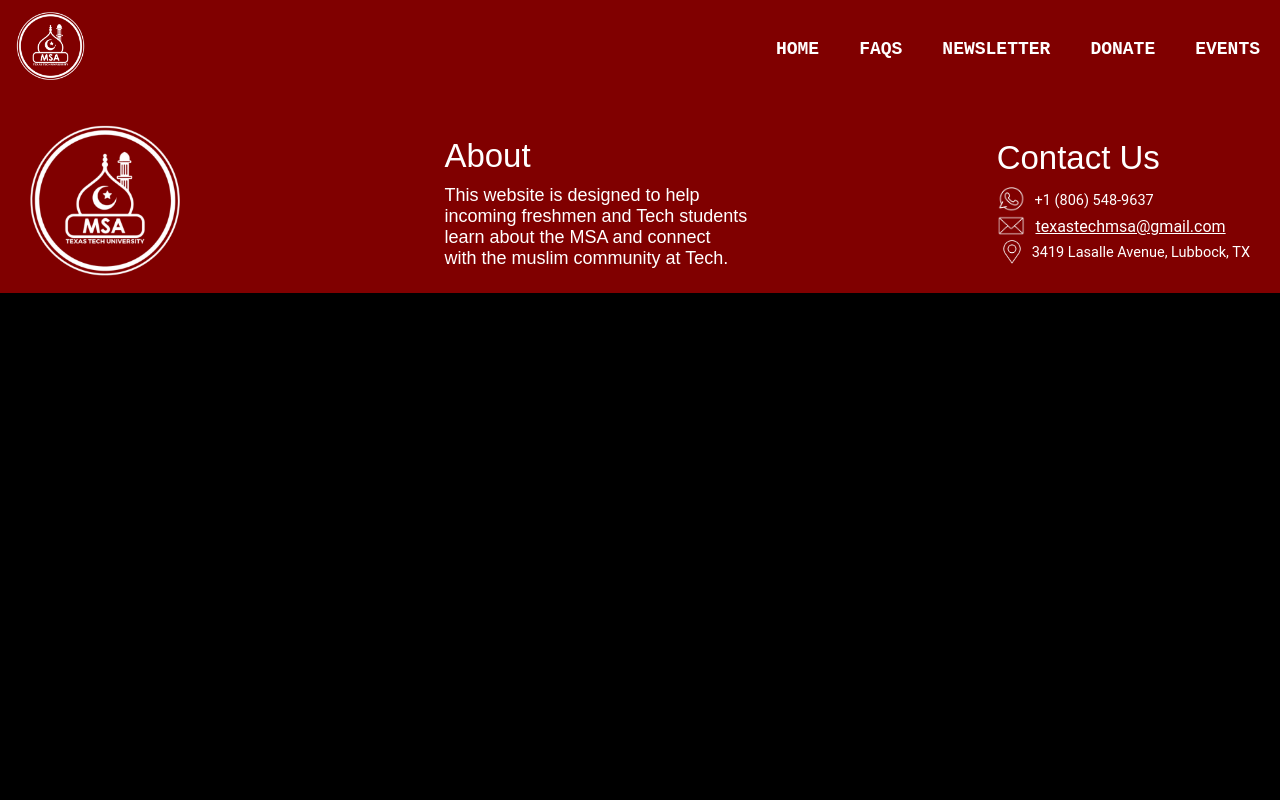
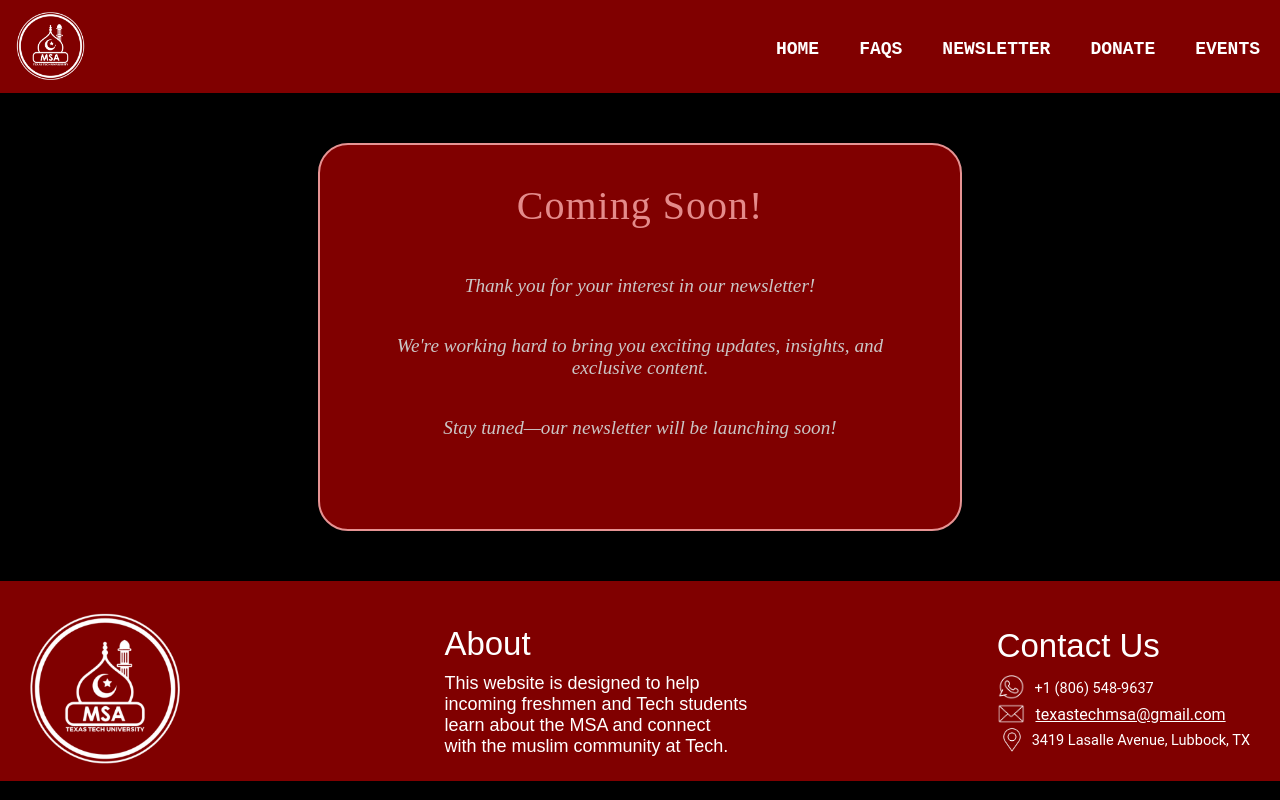
Before and after one commit to lbm-realty/MSA-Website-Redesigned, a React (Create React App) app: page /newsletter in a window 1280 px wide. Built offline with nearby package versions, Linux system fonts and the light colour scheme.

Commit message:
commit 1.5

```diff
--- a/src/App.jsx
+++ b/src/App.jsx
@@ -3,8 +3,10 @@ import Navbar from "./components/navbar";
 import Footer from "./components/footer";
 import Home from "./pages/home";
 import Faqs from "./pages/faqs";
+import Newsletter from "./pages/newsletter";
 import Donations from "./pages/donations";
 import Events from "./pages/events";
+
 
 function App() {
   return (
@@ -14,6 +16,7 @@ function App() {
         <Routes>
         <Route path='/' element={<Home />} />
         <Route path='/faqs' element={<Faqs />} />
+        <Route path='/newsletter' element={<Newsletter />} />
         <Route path='/donations' element={<Donations />} />
         <Route path='/events' element={<Events />} />
         </Routes>
--- /dev/null
+++ b/src/components/comingSoon.jsx
@@ -0,0 +1,21 @@
+import "../css/comingSoon.css";
+
+function ComingSoon() {
+  return (
+    <>
+    <div className="outerBox">
+      <div class="newsletter-container">
+        <h1 className="newsletter-header">Coming Soon!</h1>
+        <p>Thank you for your interest in our newsletter!</p>
+        <p>
+          We're working hard to bring you exciting updates, insights, and
+          exclusive content.
+        </p>
+        <p>Stay tuned—our newsletter will be launching soon!</p>
+      </div>
+      </div>
+    </>
+  );
+}
+
+export default ComingSoon;
--- /dev/null
+++ b/src/css/comingSoon.css
@@ -0,0 +1,35 @@
+.outerBox {
+  padding: 50px;
+  display: flex;
+  align-items: center;
+  justify-content: center;
+}
+
+.newsletter-container {
+  width: 500px;
+  display: flex;
+  flex-direction: column;
+  justify-content: center;
+  text-align: center;
+  background-color: #800000;
+  padding: 10px 70px 70px 70px;
+  border-radius: 30px;
+  border: 2px solid rgb(230, 147, 147);
+  box-shadow: 0 4px 8px rgba(0, 0, 0, 0.1);
+}
+
+.newsletter-header {
+  font-weight: 500;
+  font-family: Algerian;
+  color: #e48b8b;
+  font-size: 2.5rem;
+  letter-spacing: 1px;
+}
+
+p {
+  font-family: serif;
+  font-style: oblique;
+  color: #cbc6c6;
+  font-size: 1.2rem;
+  /* margin: 10px 0; */
+}
--- /dev/null
+++ b/src/pages/newsletter.jsx
@@ -0,0 +1,9 @@
+import ComingSoon from '../components/comingSoon'
+
+function Newsletter() {
+    return (
+        <ComingSoon />
+    )
+}
+
+export default Newsletter;
```
